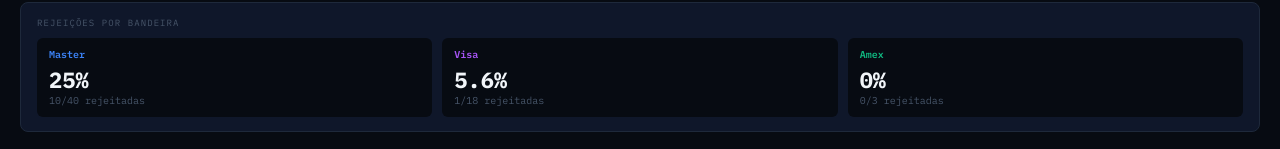
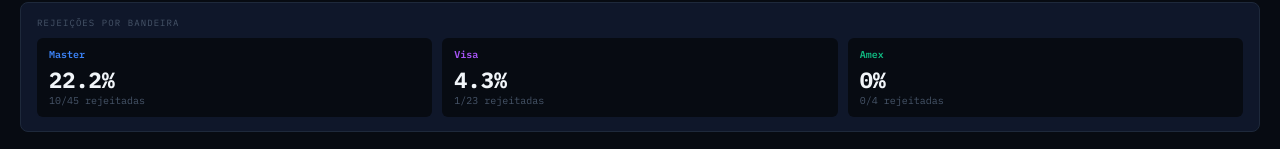
Before and after one commit to lucasmartinelli-code/gwm-dashboard, a React (Create React App) app: page / in a window 1280 px wide. Shown: the part 1166-1315 px from the top of the page. Built offline with nearby package versions, Linux system fonts and the light colour scheme.

Commit message:
data: auto-update NRT 2026-05-28 20:00

```diff
--- a/src/GWMDashboard.jsx
+++ b/src/GWMDashboard.jsx
@@ -2,6 +2,18 @@
 import { BarChart, Bar, XAxis, YAxis, Tooltip, ResponsiveContainer, Cell, PieChart, Pie, Legend, ComposedChart, Line } from "recharts";
 
 const RAW = [
+  { id:"161432945186", payerId:"2082172478", collectorId:"3166103110", date:"28/05/2026 18:05", status:"approved", detail:"accredited", amount:35, method:"master", op:"regular_payment" },
+  { id:"160639281205", payerId:"1607212404", collectorId:"3166103110", date:"28/05/2026 17:44", status:"approved", detail:"accredited", amount:350, method:"master", op:"regular_payment" },
+  { id:"160639640915", payerId:"1666470960", collectorId:"3166103110", date:"28/05/2026 17:43", status:"approved", detail:"accredited", amount:35, method:"visa", op:"regular_payment" },
+  { id:"160639526555", payerId:"1703968861", collectorId:"3166103110", date:"28/05/2026 17:39", status:"approved", detail:"accredited", amount:35, method:"elo", op:"regular_payment" },
+  { id:"160638858461", payerId:"2016409504", collectorId:"3166103110", date:"28/05/2026 17:33", status:"approved", detail:"accredited", amount:35, method:"visa", op:"recurring_payment" },
+  { id:"161426859300", payerId:"1970096830", collectorId:"3166103110", date:"28/05/2026 17:29", status:"approved", detail:"accredited", amount:56, method:"master", op:"regular_payment" },
+  { id:"161426482652", payerId:"1201896964", collectorId:"3166103110", date:"28/05/2026 17:20", status:"approved", detail:"accredited", amount:56, method:"visa", op:"regular_payment" },
+  { id:"160633408091", payerId:"1607610537", collectorId:"3166103110", date:"28/05/2026 17:16", status:"approved", detail:"accredited", amount:350, method:"amex", op:"regular_payment" },
+  { id:"161426096172", payerId:"1534656485", collectorId:"3166103110", date:"28/05/2026 17:13", status:"approved", detail:"accredited", amount:35, method:"visa", op:"regular_payment" },
+  { id:"160633463703", payerId:"1562599786", collectorId:"3166103110", date:"28/05/2026 17:12", status:"approved", detail:"accredited", amount:35, method:"master", op:"regular_payment" },
+  { id:"160632945659", payerId:"1820435893", collectorId:"3166103110", date:"28/05/2026 17:09", status:"approved", detail:"accredited", amount:35, method:"master", op:"regular_payment" },
+  { id:"160633188783", payerId:"1958562947", collectorId:"3166103110", date:"28/05/2026 17:03", status:"approved", detail:"accredited", amount:35, method:"visa", op:"regular_payment" },
   { id:"160627095797", payerId:"1268947725", collectorId:"3166103110", date:"28/05/2026 16:37", status:"approved", detail:"accredited", amount:35, method:"master", op:"regular_payment" },
   { id:"160626345937", payerId:"2564459129", collectorId:"3166103110", date:"28/05/2026 16:33", status:"approved", detail:"accredited", amount:35, method:"master", op:"regular_payment" },
   { id:"160627095257", payerId:"1394646757", collectorId:"3166103110", date:"28/05/2026 16:31", status:"approved", detail:"accredited", amount:56, method:"master", op:"regular_payment" },
@@ -69,7 +81,7 @@
 ];
 
 const COLLECTOR_ID = "3166103110";
-const LAST_UPDATED = "28/05/2026 19:00";
+const LAST_UPDATED = "28/05/2026 20:00";
 const LAST_TRX     = RAW.length > 0 ? RAW[0].date : "-";
 const METHOD_COLORS = { master:"#3b82f6", visa:"#a855f7", amex:"#10b981" };
 const STATUS_COLORS = { approved:"#22c55e", rejected:"#ef4444", refunded:"#f59e0b" };
```
